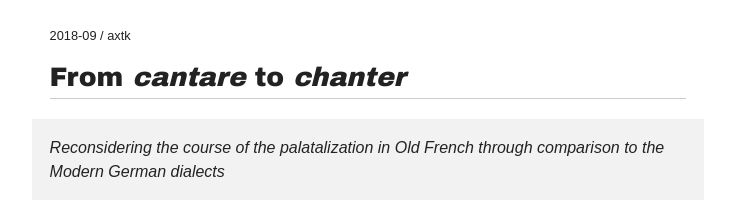
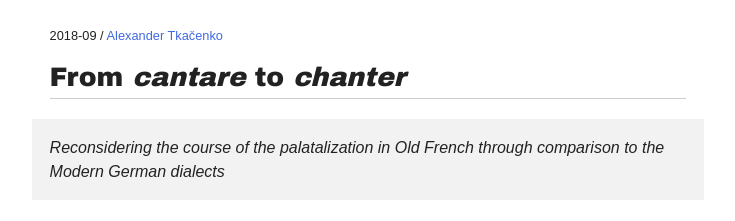
Before and after one commit to axtk/axtk.github.io, a Jekyll site: the page built from palatalization_in_Old_French.md, in a window 1280 px wide. Shown: the top 221 px of the page, without its empty margins (272-1007 px from the left). Built offline with Jekyll 4.4.1, drawn with Linux system fonts in a browser that asks for light colours; our own code applies the rules of GitHub Pages for plain Markdown files.

Commit message:
update default layout

```diff
--- a/_layouts/default.html
+++ b/_layouts/default.html
@@ -8,7 +8,7 @@
 <body>
 
 <header>
-<p>{{page.date}} / {{page.author | default: "axtk"}}</p>
+<p>{{page.date}} / <a href="{{site.github.baseurl}}">{{page.author | default: "Alexander Tkačenko"}}</a></p>
 </header>
 
 <main>
```
